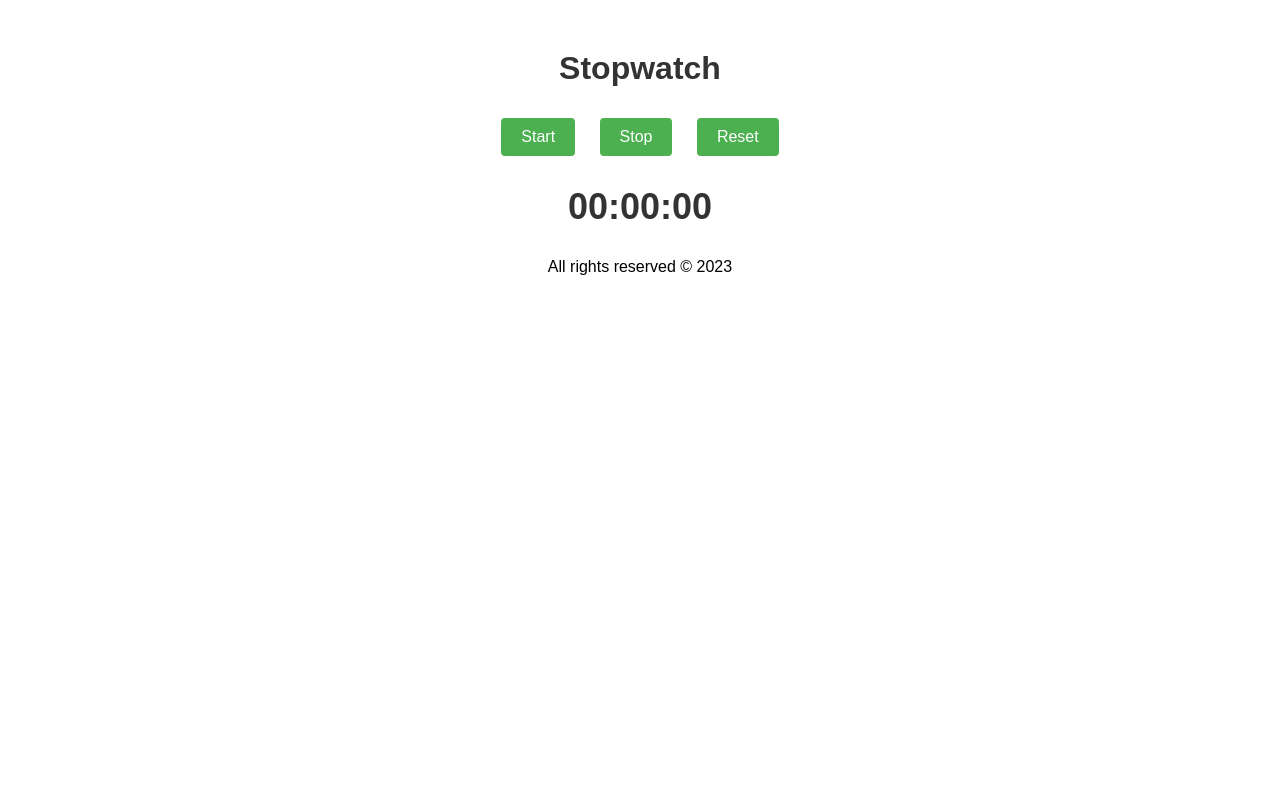
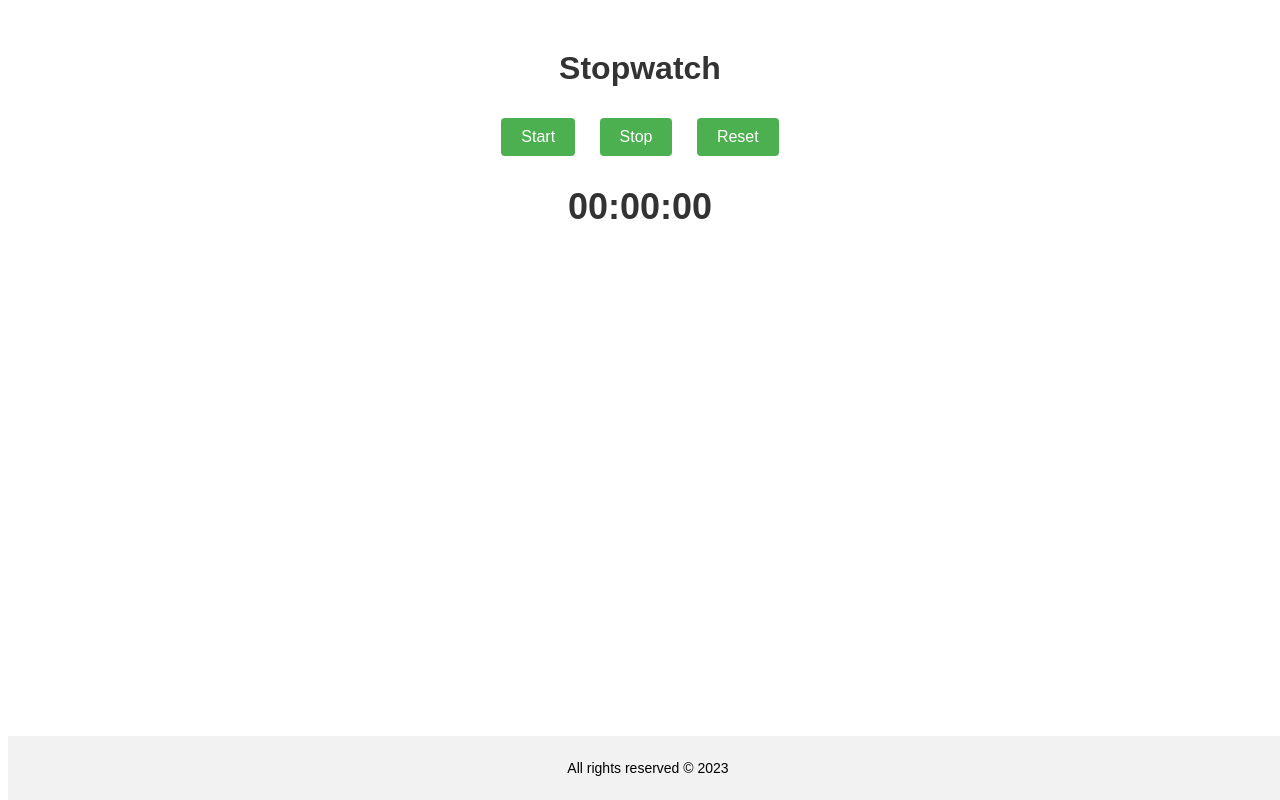
Before and after one commit to Jeevan1310/javascript-challenge-30, a plain HTML site: page Day-9/index.html in a window 1280 px wide. Drawn offline with Linux system fonts and the light colour scheme.

Commit message:
completed program day-9

```diff
--- a/Day-9/style.css
+++ b/Day-9/style.css
@@ -28,3 +28,12 @@ body {
     margin-top: 20px;
     color: #333;
   }
+  footer {
+    background-color: #f2f2f2;
+    padding: 10px 0;
+    position: fixed;
+    bottom: 0;
+    width: 100%;
+    text-align: center;
+    font-size: 14px;
+  }
```
